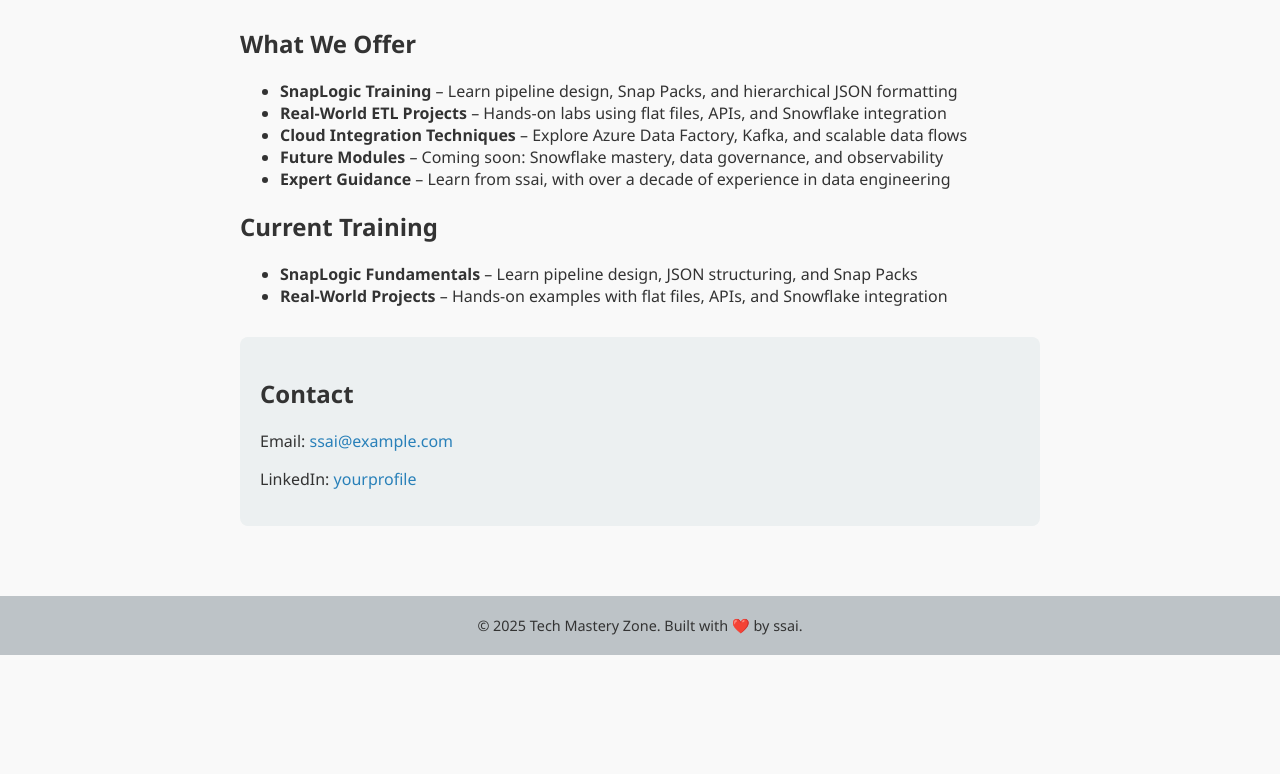
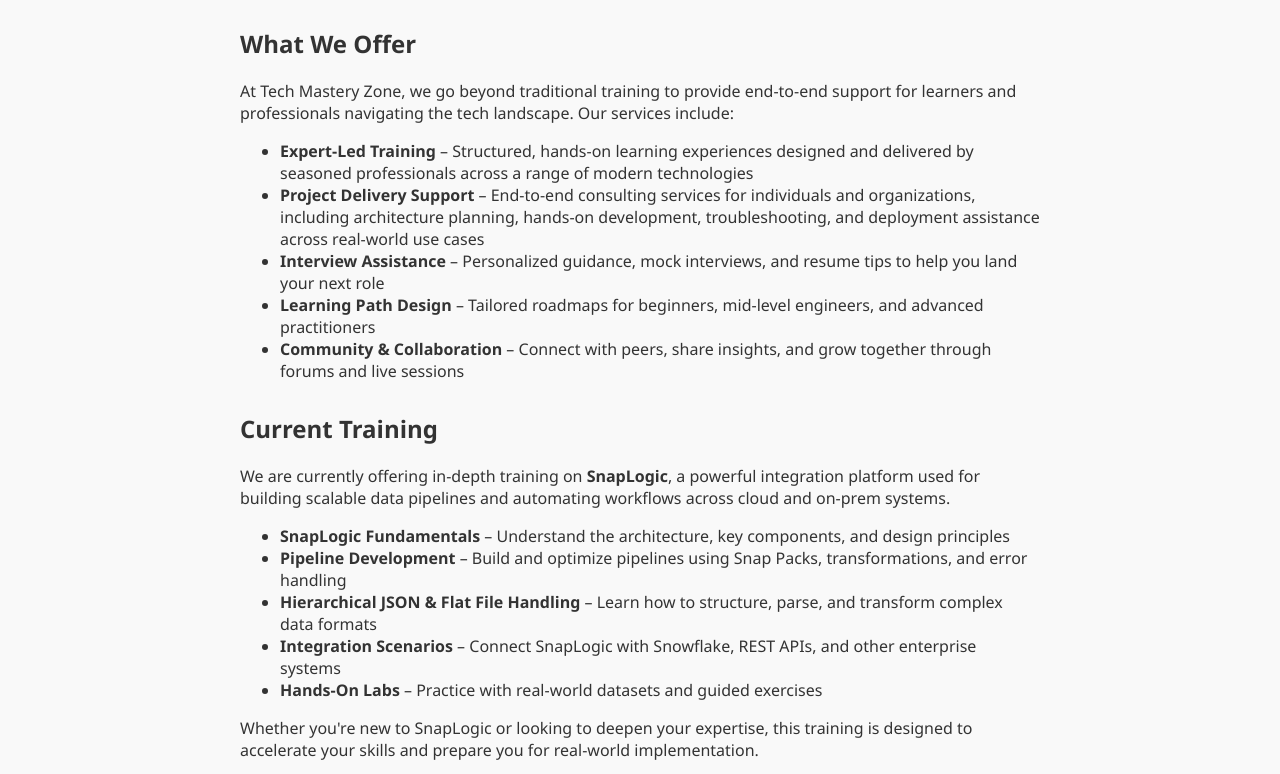
Before and after one commit to learnfromtechexpert/techmasteryzone, a plain HTML site: page index.html in a window 1280 px wide. Shown: the part 406-1180 px from the top of the page. Before the commit the page ends 1061 px from the top, so only its background shows below. Drawn offline with Linux system fonts and the light colour scheme.

Commit message:
Update index.html
4

```diff
--- a/index.html
+++ b/index.html
@@ -62,23 +62,31 @@
   <p>We are a group of seasoned technical experts with deep experience in data engineering, cloud integration, and enterprise architecture. Our mission is to deliver high-impact training on niche and in-demand technologies.</p>
   <p>At Tech Mastery Zone, we focus on practical, hands-on learning that equips professionals with the skills needed to thrive in modern data ecosystems. Whether you're an aspiring engineer or an experienced architect, our training is designed to accelerate your growth and mastery.</p>
 </section>
+
+ <section>
   <h2>What We Offer</h2>
+  <p>At Tech Mastery Zone, we go beyond traditional training to provide end-to-end support for learners and professionals navigating the tech landscape. Our services include:</p>
   <ul>
-    <li><strong>SnapLogic Training</strong> – Learn pipeline design, Snap Packs, and hierarchical JSON formatting</li>
-    <li><strong>Real-World ETL Projects</strong> – Hands-on labs using flat files, APIs, and Snowflake integration</li>
-    <li><strong>Cloud Integration Techniques</strong> – Explore Azure Data Factory, Kafka, and scalable data flows</li>
-    <li><strong>Future Modules</strong> – Coming soon: Snowflake mastery, data governance, and observability</li>
-    <li><strong>Expert Guidance</strong> – Learn from ssai, with over a decade of experience in data engineering</li>
+    <li><strong>Expert-Led Training</strong> – Structured, hands-on learning experiences designed and delivered by seasoned professionals across a range of modern technologies</li>
+    <li><strong>Project Delivery Support</strong> – End-to-end consulting services for individuals and organizations, including architecture planning, hands-on development, troubleshooting, and deployment assistance across real-world use cases</li>
+    <li><strong>Interview Assistance</strong> – Personalized guidance, mock interviews, and resume tips to help you land your next role</li>
+    <li><strong>Learning Path Design</strong> – Tailored roadmaps for beginners, mid-level engineers, and advanced practitioners</li>
+    <li><strong>Community & Collaboration</strong> – Connect with peers, share insights, and grow together through forums and live sessions</li>
   </ul>
 </section>
 
-    <section>
-      <h2>Current Training</h2>
-      <ul>
-        <li><strong>SnapLogic Fundamentals</strong> – Learn pipeline design, JSON structuring, and Snap Packs</li>
-        <li><strong>Real-World Projects</strong> – Hands-on examples with flat files, APIs, and Snowflake integration</li>
-      </ul>
-    </section>
+  <section>
+  <h2>Current Training</h2>
+  <p>We are currently offering in-depth training on <strong>SnapLogic</strong>, a powerful integration platform used for building scalable data pipelines and automating workflows across cloud and on-prem systems.</p>
+  <ul>
+    <li><strong>SnapLogic Fundamentals</strong> – Understand the architecture, key components, and design principles</li>
+    <li><strong>Pipeline Development</strong> – Build and optimize pipelines using Snap Packs, transformations, and error handling</li>
+    <li><strong>Hierarchical JSON & Flat File Handling</strong> – Learn how to structure, parse, and transform complex data formats</li>
+    <li><strong>Integration Scenarios</strong> – Connect SnapLogic with Snowflake, REST APIs, and other enterprise systems</li>
+    <li><strong>Hands-On Labs</strong> – Practice with real-world datasets and guided exercises</li>
+  </ul>
+  <p>Whether you're new to SnapLogic or looking to deepen your expertise, this training is designed to accelerate your skills and prepare you for real-world implementation.</p>
+</section>
 
     <section class="contact">
       <h2>Contact</h2>
@@ -88,7 +96,7 @@
   </main>
 
   <footer>
-    &copy; 2025 Tech Mastery Zone. Built with ❤️ by ssai.
+    &copy; 2025 Tech Mastery Zone. Built with ❤️ by S.
   </footer>
 </body>
 </html>
```
